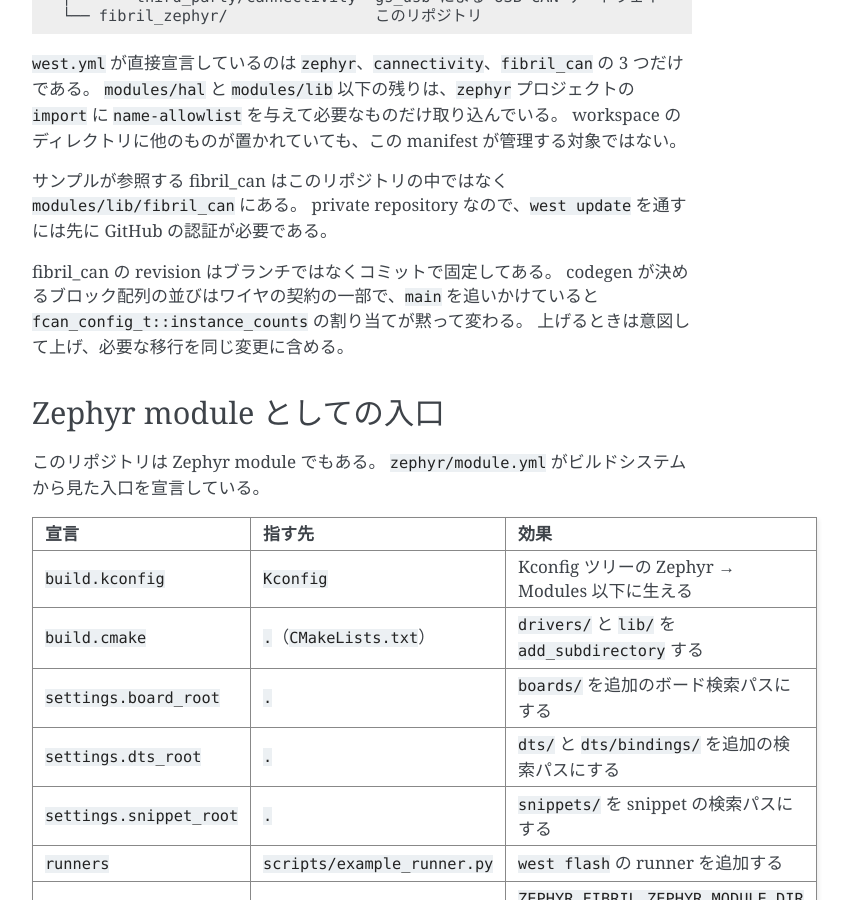
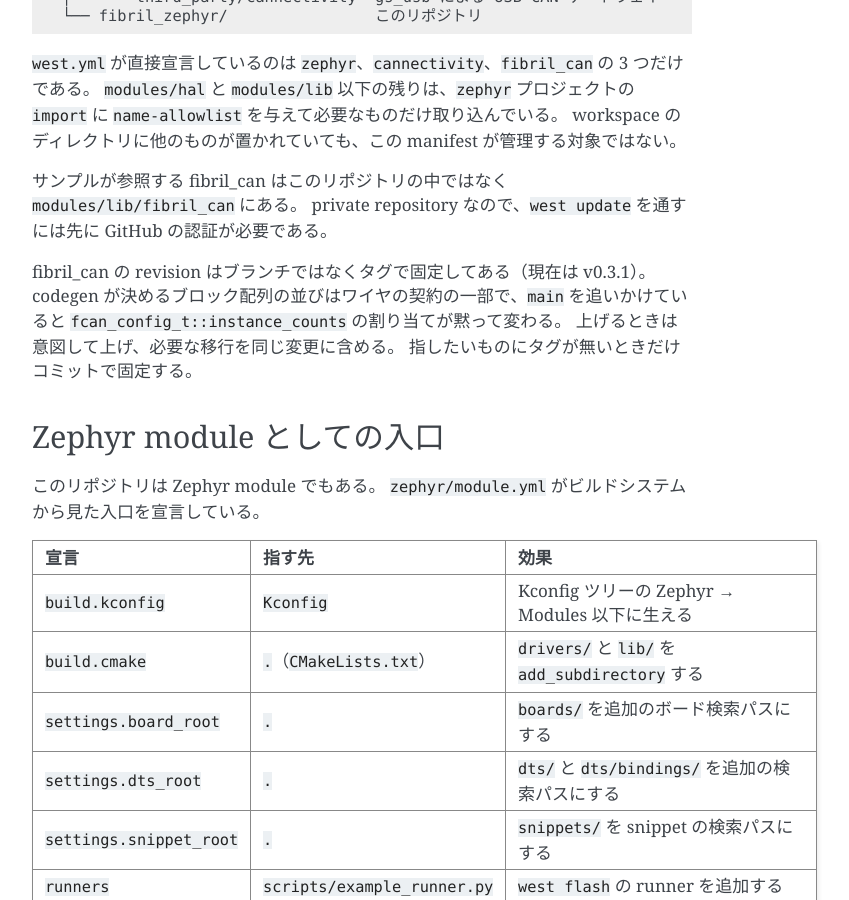
Before and after one commit to ForteFibre/fibril_zephyr, a Sphinx documentation site: the page built from doc/overview.md, in a window 1280 px wide and 900 px high, scrolled down 610 px. Shown: the whole window, without its empty margins (388-1237 px from the left). Built offline with Sphinx 7.4.7, drawn with Linux system fonts in a browser that asks for light colours.

Commit message:
chore(west): fibril_can を v0.3.1 に上げる
apps/node を C++ ラッパで生成するのに要る fcan_invoke_codegen の LANGUAGE
が入っている（fibril_can#59）。

指せるタグができたので、コミットではなくタグで固定する。固定する理由
（ブロック配列の並びがワイヤの契約であること）は変わらない。

Co-Authored-By: Claude Opus 5 (1M context) <noreply@anthropic.com>

```diff
--- a/doc/overview.md
+++ b/doc/overview.md
@@ -31,9 +31,10 @@ workspace のディレクトリに他のものが置かれていても、この
 サンプルが参照する fibril_can はこのリポジトリの中ではなく `modules/lib/fibril_can` にある。
 private repository なので、`west update` を通すには先に GitHub の認証が必要である。
 
-fibril_can の revision はブランチではなくコミットで固定してある。
+fibril_can の revision はブランチではなくタグで固定してある（現在は v0.3.1）。
 codegen が決めるブロック配列の並びはワイヤの契約の一部で、`main` を追いかけていると `fcan_config_t::instance_counts` の割り当てが黙って変わる。
 上げるときは意図して上げ、必要な移行を同じ変更に含める。
+指したいものにタグが無いときだけコミットで固定する。
 
 ## Zephyr module としての入口
 
```
Also changed, not shown: west.yml (+4 -6 lines).
